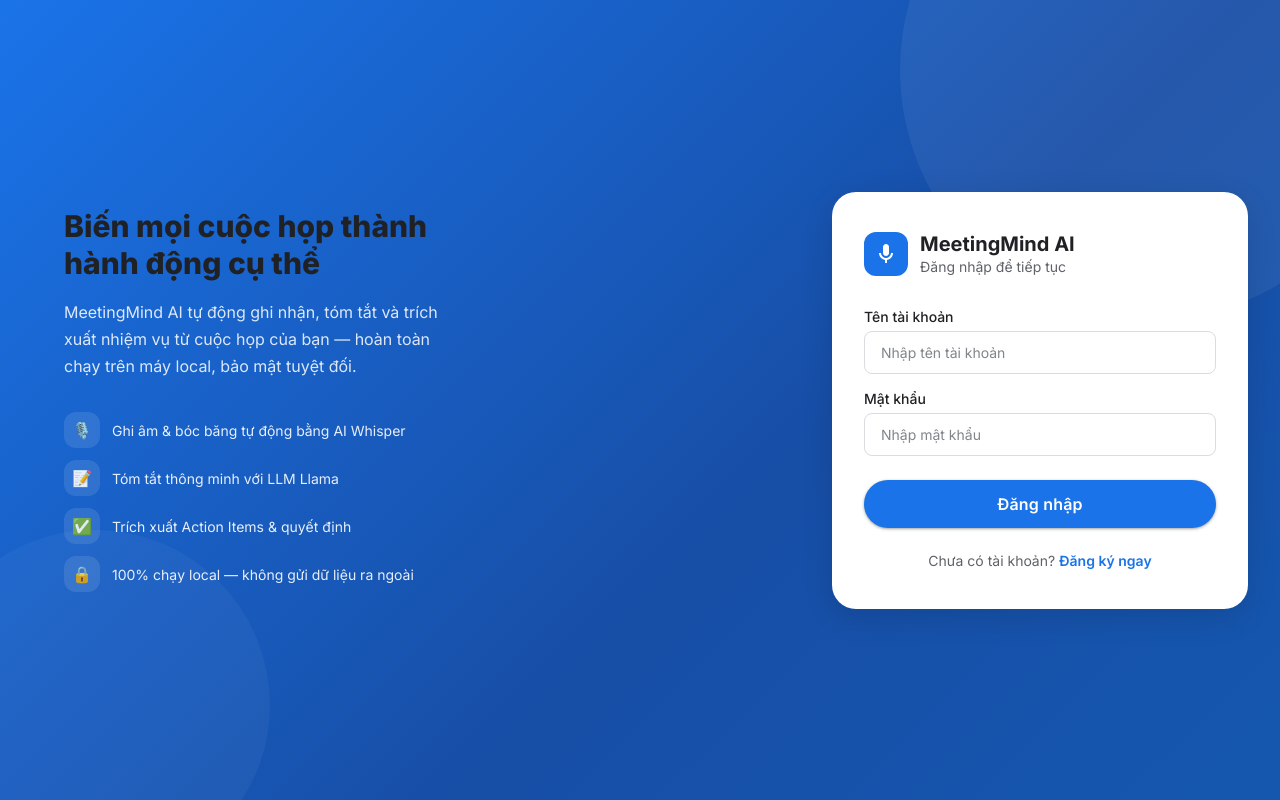
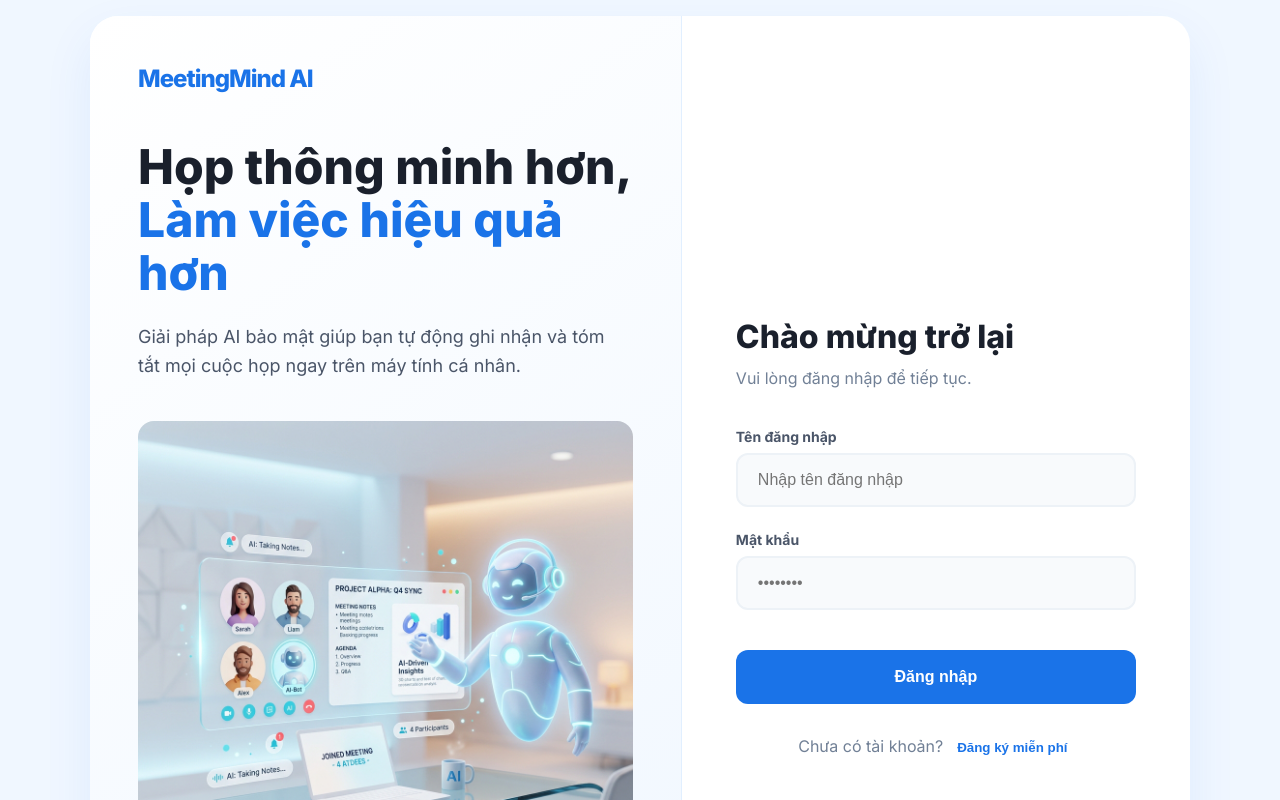
Before and after one commit to Tom2404/MeetingMindAI, a React (Vite) app in the folder frontend/: page / in a window 1280 px wide. Shown: the top 800 px of the page. Built offline with nearby package versions, Linux system fonts and the light colour scheme; a web font is replaced by a local one.

Commit message:
temporary frontend

```diff
--- a/frontend/src/components/AuthPage.jsx
+++ b/frontend/src/components/AuthPage.jsx
@@ -33,99 +33,109 @@
 
   return (
     <div className="auth-page">
-      {/* Hero side */}
+      <div className="auth-container">
+        {/* Left Side: Hero & Illustration */}
         <div className="auth-hero">
-        <h1 className="auth-hero__tagline">
-          Biến mọi cuộc họp thành hành động cụ thể
+          <div className="auth-hero__header">
+            <div className="auth-logo">
+              <span className="auth-logo__text">MeetingMind AI</span>
+            </div>
+          </div>
+
+          <div className="auth-hero__content">
+            <h1 className="auth-hero__title">
+              Họp thông minh hơn, <br />
+              <span className="text-highlight">Làm việc hiệu quả hơn</span>
             </h1>
-        <p className="auth-hero__desc">
-          MeetingMind AI tự động ghi nhận, tóm tắt và trích xuất nhiệm vụ từ cuộc họp của bạn — hoàn toàn chạy trên máy local, bảo mật tuyệt đối.
+            <p className="auth-hero__subtitle">
+              Giải pháp AI bảo mật giúp bạn tự động ghi nhận và tóm tắt mọi cuộc họp ngay trên máy tính cá nhân.
             </p>
-        <div className="auth-hero__features">
-          <div className="auth-hero__feature">
-            <div className="auth-hero__feature-icon">🎙️</div>
-            <span>Ghi âm & bóc băng tự động bằng AI Whisper</span>
+
+            <div className="auth-hero__illustration">
+              <img src="/images/hero.png" alt="Meeting AI Illustration" />
             </div>
-          <div className="auth-hero__feature">
-            <div className="auth-hero__feature-icon">📝</div>
-            <span>Tóm tắt thông minh với LLM Llama</span>
+
+            <div className="auth-features">
+              <div className="auth-feature">
+                <div className="auth-feature__text">
+                  <strong>Tóm tắt tự động:</strong> Nhận ngay kết quả sau vài giây.
                 </div>
-          <div className="auth-hero__feature">
-            <div className="auth-hero__feature-icon">✅</div>
-            <span>Trích xuất Action Items & quyết định</span>
               </div>
-          <div className="auth-hero__feature">
-            <div className="auth-hero__feature-icon">🔒</div>
-            <span>100% chạy local — không gửi dữ liệu ra ngoài</span>
+              <div className="auth-feature">
+                <div className="auth-feature__text">
+                  <strong>Bảo mật 100%:</strong> Dữ liệu không bao giờ rời khỏi máy bạn.
+                </div>
+              </div>
             </div>
           </div>
         </div>
 
-      {/* Form side */}
+        {/* Right Side: Form */}
         <div className="auth-form-panel">
           <div className="auth-card">
-          <div className="auth-card__logo">
-            <div className="auth-card__logo-icon">
-              <svg width="24" height="24" viewBox="0 0 24 24" fill="none">
-                <path d="M12 14C13.66 14 15 12.66 15 11V5C15 3.34 13.66 2 12 2C10.34 2 9 3.34 9 5V11C9 12.66 10.34 14 12 14Z" fill="white"/>
-                <path d="M17 11C17 13.76 14.76 16 12 16C9.24 16 7 13.76 7 11H5C5 14.53 7.61 17.43 11 17.92V21H13V17.92C16.39 17.43 19 14.53 19 11H17Z" fill="white"/>
-              </svg>
-            </div>
-            <div>
-              <div className="auth-card__logo-text">MeetingMind AI</div>
-              <div className="auth-card__subtitle">{isLoginMode ? 'Đăng nhập để tiếp tục' : 'Tạo tài khoản mới'}</div>
-            </div>
+            <div className="auth-card__header">
+              <h2 className="auth-card__title">
+                {isLoginMode ? 'Chào mừng trở lại' : 'Bắt đầu ngay hôm nay'}
+              </h2>
+              <p className="auth-card__desc">
+                {isLoginMode ? 'Vui lòng đăng nhập để tiếp tục.' : 'Tạo tài khoản để trải nghiệm trợ lý họp AI.'}
+              </p>
             </div>
 
             {error && (
-            <div className="mm-alert mm-alert--danger" style={{ marginBottom:'var(--space-4)' }}>
-              <span className="mm-alert__icon">⚠️</span>
-              <span className="mm-alert__message">{error}</span>
+              <div className="auth-error">
+                <span className="auth-error__msg">{error}</span>
               </div>
             )}
 
-          <form className="auth-card__form" onSubmit={handleSubmit}>
-            <div className="mm-input-group">
-              <label className="mm-input-label">Tên tài khoản</label>
-              <input className="mm-input" type="text" name="username" placeholder="Nhập tên tài khoản"
+            <form className="auth-form" onSubmit={handleSubmit}>
+              <div className="form-group">
+                <label>Tên đăng nhập</label>
+                <div className="input-wrapper">
+                  <input type="text" name="username" placeholder="Nhập tên đăng nhập"
                     value={formData.username} onChange={handleChange} required autoComplete="username" />
+                </div>
               </div>
 
               {!isLoginMode && (
                 <>
-                <div className="mm-input-group">
-                  <label className="mm-input-label">Email</label>
-                  <input className="mm-input" type="email" name="email" placeholder="Nhập địa chỉ email"
+                  <div className="form-group">
+                    <label>Địa chỉ Email</label>
+                    <div className="input-wrapper">
+                      <input type="email" name="email" placeholder="email@example.com"
                         value={formData.email} onChange={handleChange} required autoComplete="email" />
                     </div>
-                <div className="mm-input-group">
-                  <label className="mm-input-label">Họ và tên</label>
-                  <input className="mm-input" type="text" name="full_name" placeholder="Nhập họ tên đầy đủ (tùy chọn)"
+                  </div>
+                  <div className="form-group">
+                    <label>Họ và tên</label>
+                    <div className="input-wrapper">
+                      <input type="text" name="full_name" placeholder="Họ tên đầy đủ"
                         value={formData.full_name} onChange={handleChange} autoComplete="name" />
+                    </div>
                   </div>
                 </>
               )}
 
-            <div className="mm-input-group">
-              <label className="mm-input-label">Mật khẩu</label>
-              <input className="mm-input" type="password" name="password"
-                placeholder={isLoginMode ? "Nhập mật khẩu" : "Tối thiểu 6 ký tự"}
+              <div className="form-group">
+                <label>Mật khẩu</label>
+                <div className="input-wrapper">
+                  <input type="password" name="password" placeholder="••••••••"
                     value={formData.password} onChange={handleChange} required
                     autoComplete={isLoginMode ? "current-password" : "new-password"} />
                 </div>
+              </div>
 
-            <button className="mm-btn mm-btn--lg mm-btn--primary" type="submit" disabled={isLoading} style={{ width:'100%', marginTop:'var(--space-2)' }}>
-              {isLoading ? (
-                <><div className="mm-btn__spinner"></div> Đang xử lý...</>
-              ) : (isLoginMode ? 'Đăng nhập' : 'Đăng ký')}
+              <button className="auth-submit-btn" type="submit" disabled={isLoading}>
+                {isLoading ? "Đang xử lý..." : (isLoginMode ? 'Đăng nhập' : 'Tạo tài khoản')}
               </button>
             </form>
 
-          <div className="auth-card__footer">
-            {isLoginMode ? 'Chưa có tài khoản? ' : 'Đã có tài khoản? '}
-            <button className="auth-card__toggle" onClick={toggleMode}>
-              {isLoginMode ? 'Đăng ký ngay' : 'Đăng nhập'}
+            <div className="auth-switch">
+              <span>{isLoginMode ? 'Chưa có tài khoản?' : 'Đã có tài khoản?'}</span>
+              <button onClick={toggleMode}>
+                {isLoginMode ? 'Đăng ký miễn phí' : 'Đăng nhập ngay'}
               </button>
+            </div>
           </div>
         </div>
       </div>
--- a/frontend/src/styles/auth.css
+++ b/frontend/src/styles/auth.css
@@ -1,25 +1,216 @@
-/* AuthPage — Google Blue Split Layout */
-.auth-page { min-height:100vh; display:flex; background:linear-gradient(135deg, #1a73e8 0%, #174ea6 60%, #1557b0 100%); position:relative; overflow:hidden; }
-.auth-page::before { content:''; position:absolute; width:500px; height:500px; background:rgba(255,255,255,0.06); border-radius:50%; top:-180px; right:-120px; }
-.auth-page::after { content:''; position:absolute; width:350px; height:350px; background:rgba(255,255,255,0.04); border-radius:50%; bottom:-80px; left:-80px; }
+/* ═══════════════════════════════════════════════════════
+   MeetingMind AI — Auth Styles (Minimalist Edition)
+   Primary Colors: White & Light Blue (#F0F7FF)
+   ═══════════════════════════════════════════════════════ */
 
-.auth-hero { flex:1; display:flex; flex-direction:column; justify-content:center; padding:var(--space-16); color:#fff; position:relative; z-index:1; }
-.auth-hero__tagline { font-size:var(--text-3xl); font-weight:800; line-height:1.25; margin-bottom:var(--space-4); max-width:420px; font-family:var(--font-display); }
-.auth-hero__desc { font-size:var(--text-base); opacity:0.85; line-height:1.7; margin-bottom:var(--space-8); max-width:400px; }
-.auth-hero__features { display:flex; flex-direction:column; gap:var(--space-3); }
-.auth-hero__feature { display:flex; align-items:center; gap:var(--space-3); font-size:var(--text-sm); opacity:0.9; }
-.auth-hero__feature-icon { width:36px; height:36px; border-radius:var(--radius-md); background:rgba(255,255,255,0.12); display:flex; align-items:center; justify-content:center; font-size:16px; flex-shrink:0; backdrop-filter:blur(4px); }
+.auth-page {
+  min-height: 100vh;
+  display: flex;
+  align-items: center;
+  justify-content: center;
+  background-color: #f0f7ff;
+  font-family: var(--font-sans);
+  padding: var(--space-4);
+}
 
-.auth-form-panel { width:480px; display:flex; align-items:center; justify-content:center; padding:var(--space-8); position:relative; z-index:1; }
-.auth-card { width:100%; background:#fff; border-radius:var(--radius-xl); padding:var(--space-10) var(--space-8); box-shadow:0 8px 30px rgba(0,0,0,0.12); animation:fadeInUp 0.5s var(--ease-m3); }
-.auth-card__logo { display:flex; align-items:center; gap:var(--space-3); margin-bottom:var(--space-8); }
-.auth-card__logo-icon { width:44px; height:44px; border-radius:var(--radius-md); background:var(--google-blue); display:flex; align-items:center; justify-content:center; }
-.auth-card__logo-text { font-size:var(--text-xl); font-weight:700; color:#202124; font-family:var(--font-display); }
-.auth-card__subtitle { font-size:var(--text-sm); color:#5f6368; margin-top:2px; }
-.auth-card__form { display:flex; flex-direction:column; gap:var(--space-4); }
-.auth-card__footer { text-align:center; margin-top:var(--space-6); font-size:var(--text-sm); color:#5f6368; }
-.auth-card__toggle { background:none; border:none; color:var(--google-blue); font-weight:600; cursor:pointer; font-size:var(--text-sm); font-family:var(--font-sans); padding:0; }
-.auth-card__toggle:hover { text-decoration:underline; }
+.auth-container {
+  display: flex;
+  width: 100%;
+  max-width: 1100px;
+  background: #ffffff;
+  border-radius: var(--radius-2xl);
+  box-shadow: 0 20px 50px rgba(0, 90, 240, 0.08);
+  overflow: hidden;
+  min-height: 700px;
+}
 
-@media(max-width:900px){ .auth-hero{display:none} .auth-form-panel{width:100%;max-width:480px;margin:0 auto} .auth-page{justify-content:center} }
-@media(max-width:480px){ .auth-card{padding:var(--space-6) var(--space-5)} .auth-form-panel{padding:var(--space-4)} }
+/* ─── Left Side: Hero ─── */
+.auth-hero {
+  flex: 1.2;
+  background: linear-gradient(145deg, #ffffff 0%, #f0f7ff 100%);
+  padding: var(--space-12);
+  display: flex;
+  flex-direction: column;
+  position: relative;
+  border-right: 1px solid #e1efff;
+}
+
+.auth-logo {
+  margin-bottom: var(--space-12);
+}
+
+.auth-logo__text {
+  font-size: var(--text-2xl);
+  font-weight: 800;
+  color: var(--google-blue);
+  letter-spacing: -1px;
+}
+
+.auth-hero__content {
+  flex: 1;
+  display: flex;
+  flex-direction: column;
+  justify-content: center;
+}
+
+.auth-hero__title {
+  font-size: 3rem;
+  line-height: 1.1;
+  font-weight: 800;
+  color: #1a202c;
+  margin-bottom: var(--space-6);
+  font-family: var(--font-display);
+}
+
+.text-highlight {
+  color: var(--google-blue);
+}
+
+.auth-hero__subtitle {
+  font-size: var(--text-lg);
+  color: #4a5568;
+  line-height: 1.6;
+  max-width: 480px;
+  margin-bottom: var(--space-10);
+}
+
+.auth-hero__illustration {
+  width: 100%;
+  max-width: 500px;
+  margin: 0 auto var(--space-12);
+}
+
+.auth-hero__illustration img {
+  width: 100%;
+  height: auto;
+  border-radius: var(--radius-lg);
+}
+
+.auth-features {
+  display: flex;
+  gap: var(--space-10);
+  margin-top: auto;
+}
+
+.auth-feature__text {
+  font-size: var(--text-sm);
+  color: #718096;
+  line-height: 1.5;
+}
+
+/* ─── Right Side: Form ─── */
+.auth-form-panel {
+  flex: 1;
+  padding: var(--space-12);
+  display: flex;
+  align-items: center;
+  justify-content: center;
+}
+
+.auth-card {
+  width: 100%;
+  max-width: 400px;
+}
+
+.auth-card__header {
+  margin-bottom: var(--space-10);
+}
+
+.auth-card__title {
+  font-size: 2rem;
+  font-weight: 800;
+  color: #1a202c;
+  margin-bottom: var(--space-3);
+}
+
+.auth-card__desc {
+  color: #718096;
+  font-size: var(--text-base);
+}
+
+.auth-form {
+  display: flex;
+  flex-direction: column;
+  gap: var(--space-6);
+}
+
+.form-group label {
+  display: block;
+  font-size: var(--text-sm);
+  font-weight: 700;
+  color: #4a5568;
+  margin-bottom: var(--space-2);
+}
+
+.input-wrapper input {
+  width: 100%;
+  padding: 16px 20px;
+  background: #f8fafc;
+  border: 2px solid #edf2f7;
+  border-radius: var(--radius-md);
+  font-size: var(--text-base);
+  transition: all 0.2s ease;
+  color: #1a202c;
+}
+
+.input-wrapper input:focus {
+  border-color: var(--google-blue);
+  background: #ffffff;
+  box-shadow: 0 0 0 4px rgba(26, 115, 232, 0.1);
+  outline: none;
+}
+
+.auth-submit-btn {
+  background: var(--google-blue);
+  color: #ffffff;
+  border: none;
+  border-radius: var(--radius-md);
+  padding: 18px;
+  font-size: var(--text-base);
+  font-weight: 800;
+  cursor: pointer;
+  transition: all 0.3s ease;
+  margin-top: var(--space-4);
+}
+
+.auth-submit-btn:hover {
+  background: #1557b0;
+  transform: translateY(-2px);
+  box-shadow: 0 10px 20px rgba(26, 115, 232, 0.2);
+}
+
+.auth-switch {
+  margin-top: var(--space-8);
+  text-align: center;
+  font-size: var(--text-base);
+  color: #718096;
+}
+
+.auth-switch button {
+  background: none;
+  border: none;
+  color: var(--google-blue);
+  font-weight: 800;
+  cursor: pointer;
+  margin-left: var(--space-2);
+}
+
+.auth-error {
+  background: #fff5f5;
+  border-left: 4px solid #f56565;
+  padding: var(--space-4);
+  border-radius: var(--radius-sm);
+  margin-bottom: var(--space-8);
+}
+
+.auth-error__msg {
+  color: #c53030;
+  font-size: var(--text-sm);
+  font-weight: 600;
+}
+
+/* ─── Responsive ─── */
+@media (max-width: 960px) {
+  .auth-hero { display: none; }
+  .auth-container { max-width: 500px; }
+}
--- a/frontend/src/styles/tokens.css
+++ b/frontend/src/styles/tokens.css
@@ -116,7 +116,7 @@
   --duration-slow: 400ms;
 
   /* === Layout === */
-  --sidebar-width: 256px;
+  --sidebar-width: 384px;
   --sidebar-collapsed: 72px;
   --header-height: 64px;
   --content-max-width: 1100px;
```
Also changed, not shown: frontend/src/App.jsx (+26 -31 lines), frontend/src/styles/layout.css (+67 -35 lines), frontend/src/styles/ui.css (+26 -21 lines), frontend/public/images/hero.png (added), 1 other file (tests, documents, lock files or other folders). Lines whose indentation alone changed are shown as unchanged.
